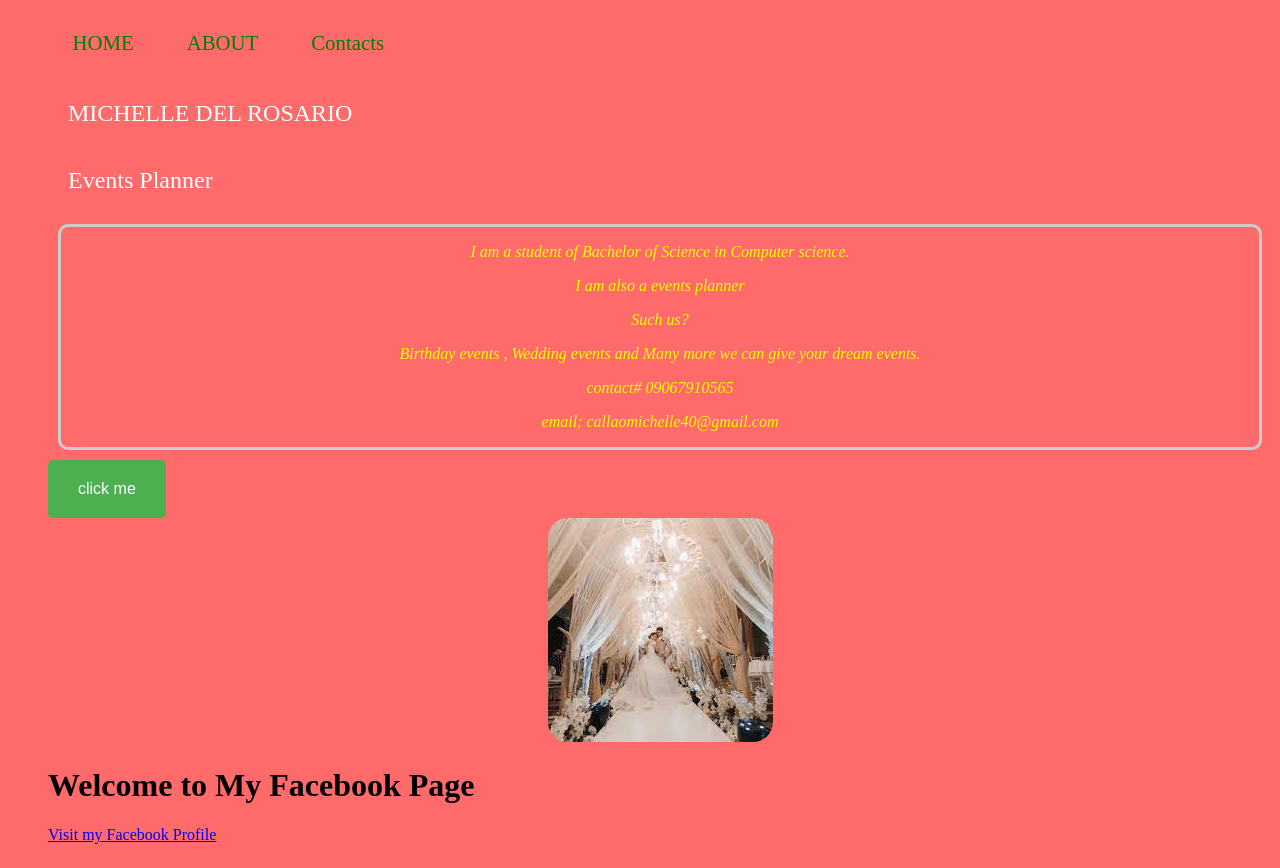
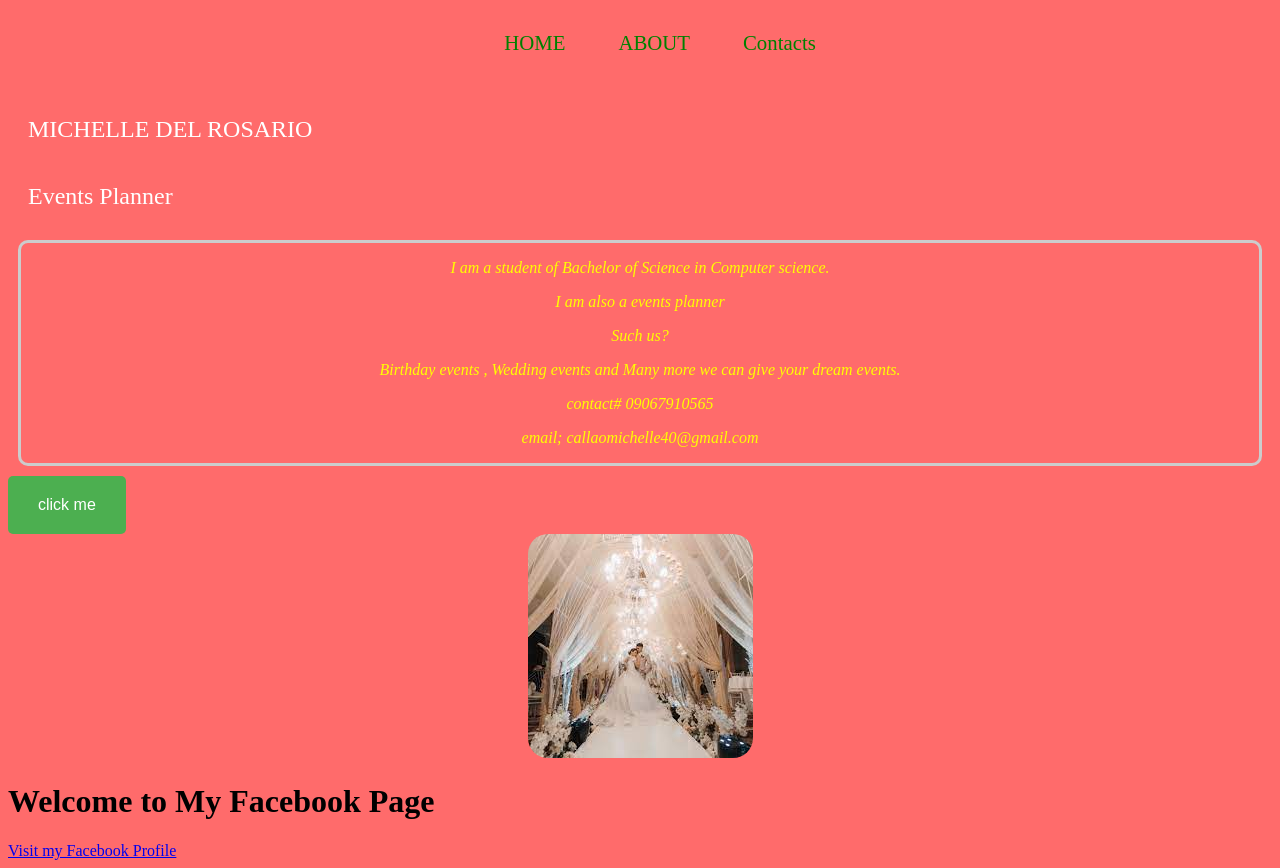
Before and after one commit to Michelheart/callao, a plain HTML site: page index.html in a window 1280 px wide. Shown: the part 73-941 px from the top of the page. Drawn offline with Linux system fonts and the light colour scheme.

Commit message:
Update index.html

```diff
--- a/index.html
+++ b/index.html
@@ -16,12 +16,13 @@
     <title>Example of html + css</title>
     <link rel="stylesheet" href="style.css">
   </head>
-  <body>
+    <div class="line">
     <ul>
       <li>HOME</li>
       <li>ABOUT</li>
       <li>Contacts</li>
-  </body>
+    </ul>
+    </div>
 
   <head>
  <body>
```
